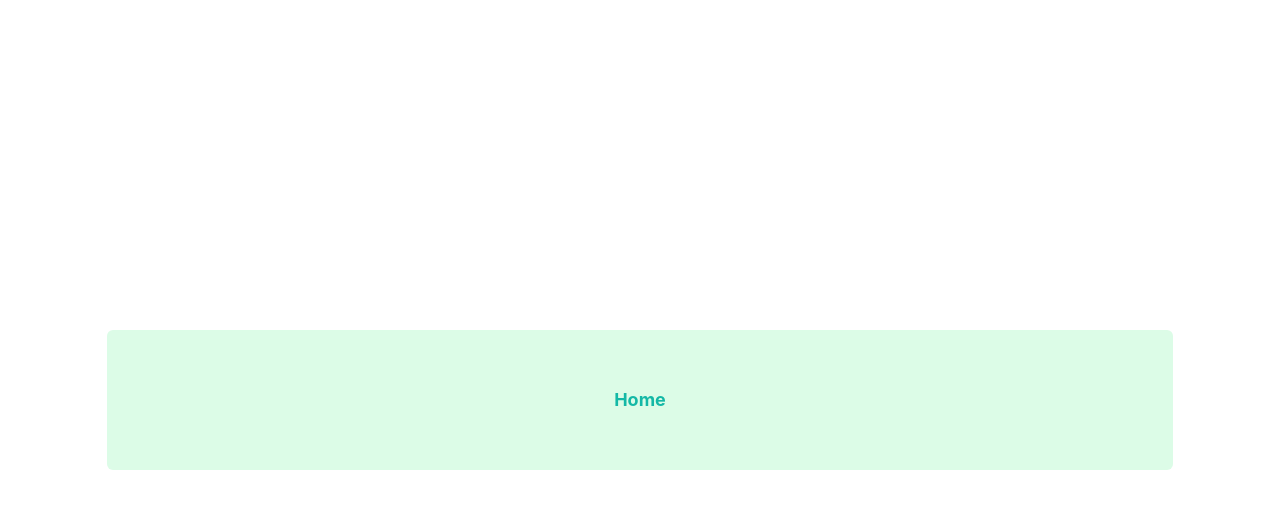
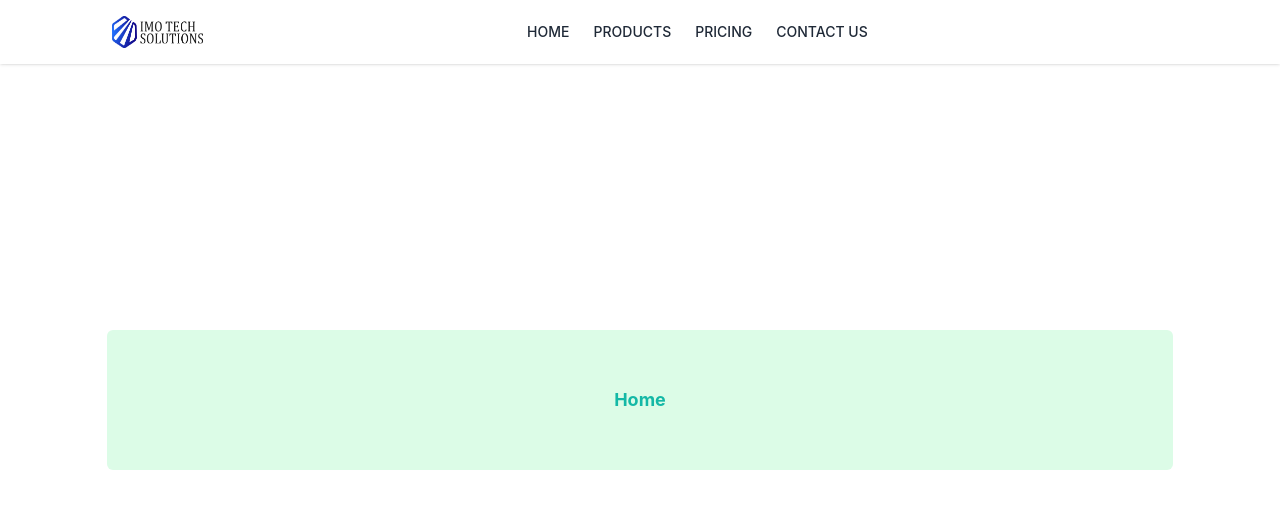
Before and after one commit to samuelmoiwa/react_tailwind_with_nav_footer, a React (Create React App) app: page / in a window 1280 px wide. Shown: the top 508 px of the page. Built offline with nearby package versions, Linux system fonts and the light colour scheme.

Commit message:
update add navBar.js

```diff
--- a/package.json
+++ b/package.json
@@ -6,6 +6,7 @@
     "@testing-library/jest-dom": "^5.17.0",
     "@testing-library/react": "^13.4.0",
     "@testing-library/user-event": "^13.5.0",
+    "aos": "^2.3.4",
     "react": "^18.2.0",
     "react-dom": "^18.2.0",
     "react-router-dom": "^6.15.0",
--- a/src/App.js
+++ b/src/App.js
@@ -1,10 +1,11 @@
 import { Route, Routes } from 'react-router-dom';
 import Home from './pages/Home';
+import NavBar from './components/NavBar';
 
 function App() {
   return (
       <>
-          {/* <NavBar /> */}
+          <NavBar />
 
         <Routes>
           <Route path="/" element={<Home />} />
--- /dev/null
+++ b/src/components/NavBar.jsx
@@ -0,0 +1,145 @@
+import React, { useEffect } from 'react';
+import { NavLink, useLocation } from "react-router-dom";
+import { useState } from "react";
+import logo from "../asset/logo black text no background.png"
+
+import AOS from '../components/aosConfig';
+
+const navigation = [
+  { name: "HOME", href: "/?section=home", current: true },
+  { name: "PRODUCTS", href: "/?section=features", current: false },
+  { name: "PRICING", href: "/?section=pricing", current: false },
+  { name: "CONTACT US", href: "/?section=contact", current: false },
+];
+
+function NavBar() {
+  const [isOpen, setIsOpen] = useState(false);
+  const location = useLocation();
+
+  const toggleMenu = () => {
+    setIsOpen(!isOpen);
+  };
+
+  useEffect(() => {
+    AOS.refresh(); // Refresh AOS on location change
+  }, [location]);
+
+  return (
+    <nav className="bg-white shadow top-0 w-full fixed z-10" aria-label="Top">
+      <div className="mx-auto px-4 sm:px-6 lg:px-8">
+        <div className="flex justify-between h-16">
+          <div className="flex items-center ml-20">
+            <NavLink to="/" className="text-xl font-bold text-gray-800">
+              <img
+                className="block h-8 w-auto lg:hidden"
+                src={logo}
+                alt="Your Company"
+              />
+              <img
+                className="hidden h-8 w-auto lg:block"
+                src={logo}
+                alt="Your Company"
+              />
+            </NavLink>
+          </div>
+
+          <div className="flex items-center -mr-2 sm:hidden">
+            <button
+              onClick={toggleMenu}
+              type="button"
+              className="inline-flex items-center justify-center p-2
+                          rounded-md text-gray-800 hover:text-gray-700
+                          hover:bg-gray-100 focus:outline-none focus:bg-gray-100
+                          focus:text-gray-700 transition duration-150 ease-in-out"
+            >
+              <svg
+                className="h-6 w-6"
+                stroke="currentColor"
+                fill="none"
+                viewBox="0 0 24 24"
+              >
+                <path
+                  strokeLinecap="round"
+                  strokeLinejoin="round"
+                  strokeWidth="2"
+                  d={isOpen ? "M6 18L18 6M6 6l12 12" : "M4 6h16M4 12h16M4 18h16"}
+                />
+              </svg>
+            </button>
+          </div>
+
+          <div className="flex justify-center w-full hidden sm:flex">
+            <div className="hidden sm:flex sm:items-center sm:ml-6 mr-20">
+              {navigation.map((item, index) => {
+                let aosAnimation = ""; // Default empty animation
+
+                 // Apply different animations based on item position
+                if (index === 1 || index === 2 ) {
+                  aosAnimation = "zoom-in"; // Apply 'zoom-in' animation to second and third items
+                }
+                if (index === 0){
+                  aosAnimation = "fade-right"; // Apply 'fade-right' animation to items on the left
+                }
+                if (index === 3){
+                  aosAnimation = "fade-left"; // Apply 'fade-left' animation to items on the right
+                }
+
+                return (
+                  <NavLink
+                    key={item.name}
+                    exact
+                    to={item.href}
+                    className="px-3 py-2 rounded-md text-sm font-medium text-gray-800 hover:text-gray-700 hover:bg-gray-100 focus:outline-none focus:text-gray-700 focus:bg-gray-100 transition duration-150 ease-in-out"
+                    activeClassName="bg-gray-100"
+                    onClick={toggleMenu}
+                    data-aos={aosAnimation}
+                    data-aos-delay={`${index * 400}`} // Optional: Delay the animation for each item
+                  >
+                    {item.name}
+                  </NavLink>
+                );
+              })}
+            </div>
+          </div>
+        </div>
+      </div>
+
+      {isOpen && (
+        <div className="sm:hidden">
+          <div className="pt-2 pb-3 flex flex-col justify-center items-center">
+            {navigation.map((item, index) => {
+              let aosAnimation = ""; // Default empty animation
+
+               // Apply different animations based on item position
+              if (index === 1 || index === 2 ) {
+                aosAnimation = "zoom-in"; // Apply 'zoom-in' animation to second and third items
+              }
+              if (index === 0){
+                aosAnimation = "fade-right"; // Apply 'fade-right' animation to items on the left
+              }
+              if (index === 3){
+                aosAnimation = "fade-left"; // Apply 'fade-left' animation to items on the right
+              }
+
+              return (
+                <NavLink
+                  key={item.name}
+                  exact
+                  to={item.href}
+                  className="block px-3 py-2 rounded-md text-base font-medium text-gray-800 hover:text-gray-700 hover:bg-gray-100 focus:outline-none focus:text-gray-700 focus:bg-gray-100 transition duration-150 ease-in-out"
+                  activeClassName="bg-gray-100"
+                  onClick={toggleMenu}
+                  data-aos={aosAnimation}
+                >
+                  {item.name}
+                </NavLink>
+              );
+            })}
+          </div>
+        </div>
+      )}
+    </nav>
+  );
+}
+
+export default NavBar;
--- /dev/null
+++ b/src/components/aosConfig.js
@@ -0,0 +1,6 @@
+import AOS from 'aos';
+import 'aos/dist/aos.css';
+
+AOS.init({ once: false });
+
+export default AOS;
```
Also changed, not shown: src/asset/logo black text no background.png (added), 1 other file (tests, documents, lock files or other folders).
